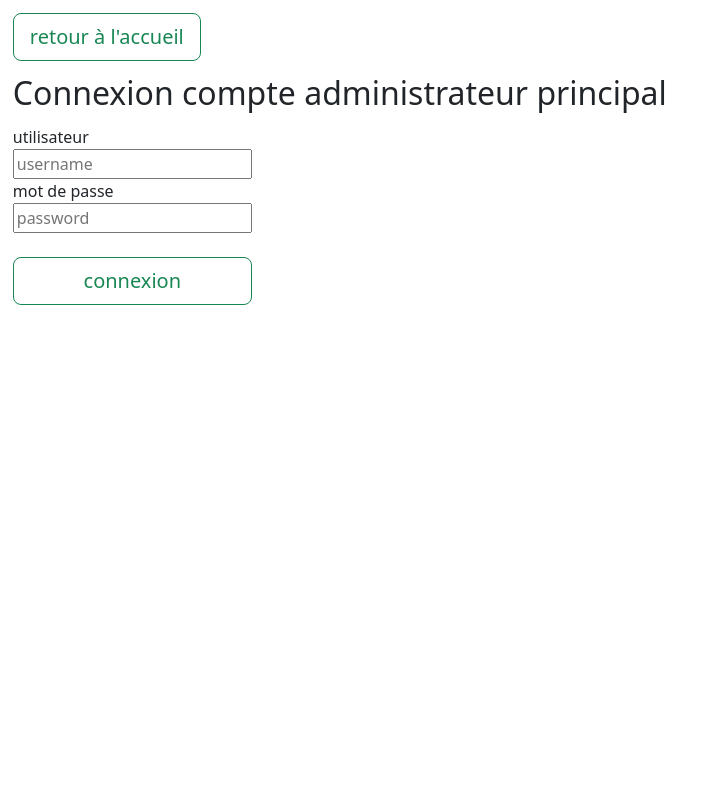
After one commit to Geoflin/ECF_APP_SPORT_PUBLIC, a PHP site: page /Pages/connexion/View.php in a window 1280 px wide. The commit adds this page. Shown: the top 786 px of the page, without its empty margins (0-714 px from the left). Run offline with PHP 8.4, Linux system fonts and the light colour scheme.

Commit message:
connexion_espace_administrateur

```diff
--- /dev/null
+++ b/Module/debug/debug.php
@@ -0,0 +1,15 @@
+<?php
+//ce petit fichier va permettre de faire disparaitre l'affichage des erreurs php (merci à https://christianelagace.com/php/comment-empecher-php-dafficher-les-messages-derreurs-en-mode-production/)
+$debug = false;
+if ($debug) {
+    // gère et affiche tous les niveaux d'erreurs en mode débogage
+    error_reporting(E_ALL);
+    ini_set('display_errors', '1');
+}
+else {
+    // en mode production, ne gère pas certains niveaux pour des raisons de performance (ceux précédés de ~), tel que suggéré dans php.ini
+    // même pour les niveaux gérés, aucun message ne sera affiché
+    error_reporting(E_ALL & ~E_NOTICE & ~E_STRICT & ~E_DEPRECATED);
+    ini_set('display_errors', '0');
+}
+?>
--- /dev/null
+++ b/Pages/connexion/View.php
@@ -0,0 +1,63 @@
+<?php require_once '../../Module\debug\debug.php' ?>
+
+<html lang="fr">
+<head>
+<TITLE>connexion_admin_principal</TITLE>
+    <!--CDN Bootstrap -->
+    <link href="https://cdn.jsdelivr.net/npm/bootstrap@5.2.0/dist/css/bootstrap.min.css" rel="stylesheet" integrity="sha384-gH2yIJqKdNHPEq0n4Mqa/HGKIhSkIHeL5AyhkYV8i59U5AR6csBvApHHNl/vI1Bx" crossorigin="anonymous">
+<link rel="stylesheet" href="style.css" />
+</head>
+<body>
+
+<nav>
+<a href="../../index.php"><button name="accueil" type="button" class="btn btn-outline-success btn-lg">retour à l'accueil</button></a>
+</nav>
+
+
+<!--On permet au client de ce connecter-->
+<h2 class="center">Connexion compte administrateur principal</h2>
+
+<form method="post" action="">
+    <label for="username">utilisateur</label>
+    <input type="text" required="required" name="username" id="username" placeholder="username">
+    <label for="password">mot de passe</label>
+    <input type="text" required="required" name="password" id="password" placeholder="password">
+    <br/>
+    <button name="connexion_admin_principal" type="submit" type="button" class="btn btn-outline-success btn-lg">connexion</button>
+    </form>
+
+    <!--On traite la connexion au compte-->
+    <?php
+    if (isset($_POST['connexion_admin_principal'])){
+        session_start();
+$_SESSION['username'] = $_POST['username'];
+$_SESSION['password']= $_POST['password'];
+?>
+
+    <!--Actualisation de la session administrateur-->
+    <?php
+session_start();
+$pdo_kinepolise = new PDO('mysql:host=us-cdbr-east-04.cleardb.com;dbname=heroku_c4414696a201e4e', 'b37053e2dac347', '18a212b7');
+foreach ($pdo_kinepolise->query('SELECT * FROM `kinepolise_administrateur_password` WHERE username= "'.$_SESSION['username'].'" AND password="'.$_SESSION['password'].'" ', PDO::FETCH_ASSOC) as $dataCompte) {
+  $username = $dataCompte['username'];
+  $password = $dataCompte['password'];
+  };
+?>
+
+<!--Vérification d'identité-->
+<?php
+if (($_SESSION['username'] == $dataCompte['username']  && $_SESSION['password'] == $dataCompte['password'])) {
+  echo sprintf("<nav class=center><h3>Bonjour %s<h3/></nav>", $_SESSION['username']) . PHP_EOL;
+?>
+
+
+<div><a href="..\page_des_partenaires\View.php"><button type="button" class="btn btn-outline-success btn-lg">Accèder à mon espace</button></a></div>
+<div><a href="..\page_formulaire\View.php"><button type="button" class="btn btn-outline-success btn-lg">Inscrire un partenaire</button></a></div>
+<style>
+    form, .center{
+        display:none;
+    }
+</style>
+    <?php }; }?>
+
+</body>
--- /dev/null
+++ b/Pages/connexion/style.css
@@ -0,0 +1,10 @@
+nav, h3, h2, form, div{
+    margin: 1vw 1vw 1vw 1vw;
+}
+
+
+form{
+    display: flex;
+    flex-direction: column;
+    width: max-content;
+}
```
Also changed, not shown: index.php (+25 -3 lines), style.css (added, +30 -0 lines), Module/header/View.php (added), Module/header/style.css (added), test.jpg (added).
